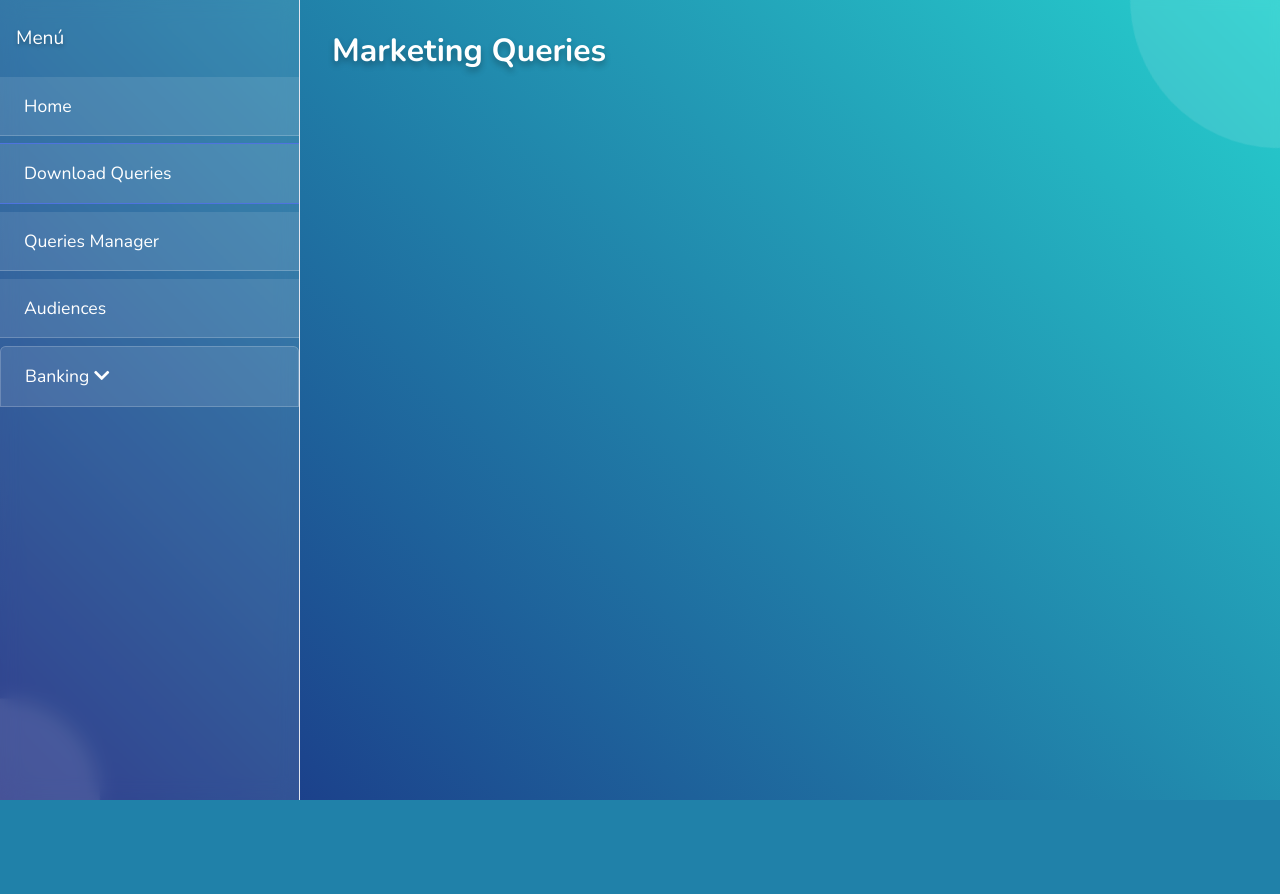
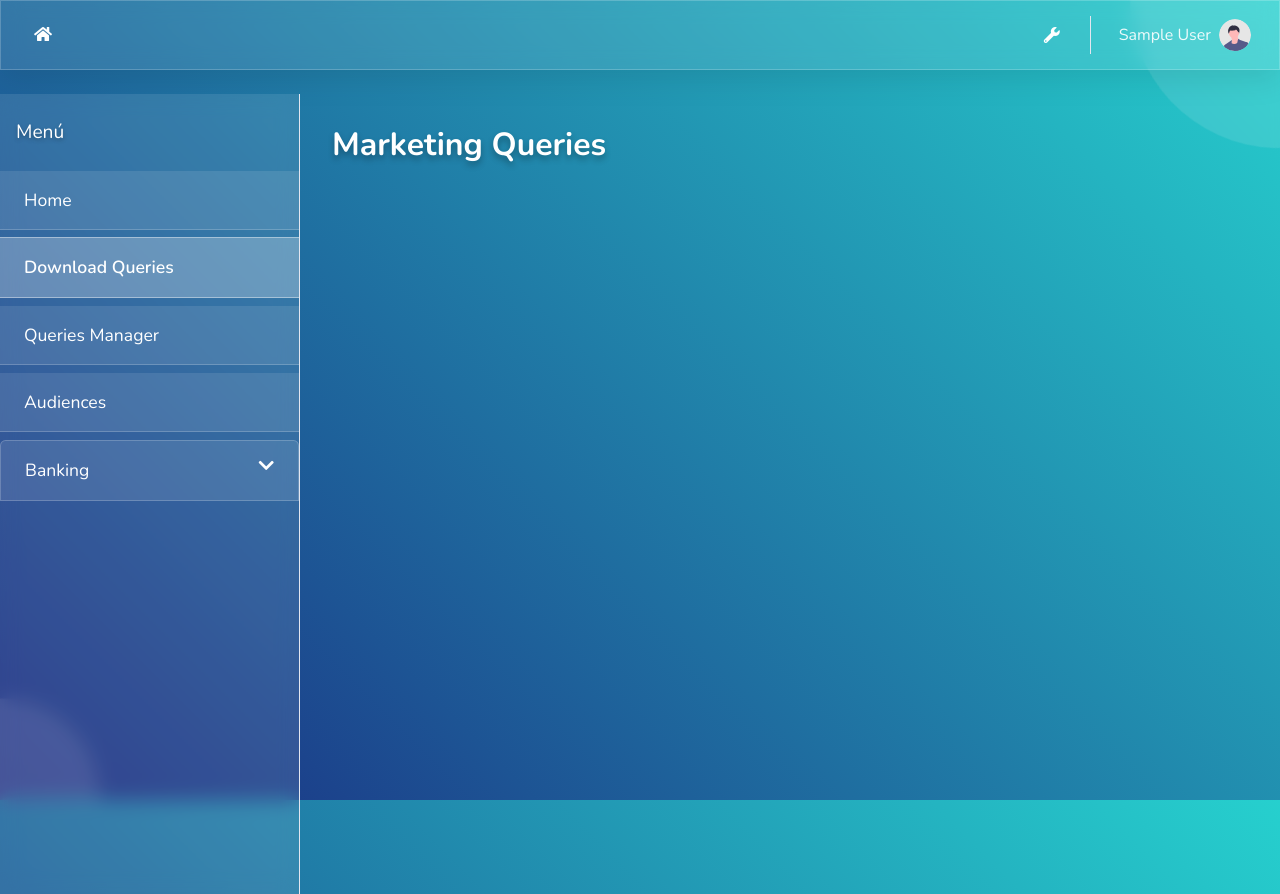
Before and after one commit to hachxaan/query-gpt, a Django app: page /queries in a window 1280 px wide. Before the commit the page ends 800 px from the top, so only its background shows below. Run offline with Django 5.2, Linux system fonts and the light colour scheme; the visitor is signed in with stand-in values (Sample User, id 1); data that the repository does not hold is empty; parts of the project's set-up code (start-up, migrations or seed data) failed here and were passed over; some libraries are stand-ins or nearby versions.

Commit message:
Agregar barra de navegación y modales en base.html; mejorar estilos en menu-querys.html; optimizar paginación en cardholders.py y crear plantilla cardholders.html

```diff
--- a/query_builder_app/templates/base.html
+++ b/query_builder_app/templates/base.html
@@ -155,7 +155,94 @@
         <div class="shape"></div>
     </div>
 
+    <!-- Topbar -->
+    <nav class="navbar navbar-expand navbar-light topbar mb-4 static-top glassmorphic">
+        <a class="nav-link" href="{% url 'home' %}" title="Home">
+            <i class="fas fa-home fa-fw" style="color: white;"></i>
+        </a>
+
+        <ul class="navbar-nav ml-auto">
+            {% if user.is_superuser %}
+            <li class="nav-item ml-3">
+                <a class="nav-link" href="{% url 'admin:index' %}" title="Admin Panel">
+                    <i class="fas fa-wrench fa-fw" style="color: white;"></i>
+                </a>
+            </li>
+            {% endif %}
+            <div class="topbar-divider d-none d-sm-block"></div>
+
+            <li class="nav-item dropdown no-arrow">
+                <a class="nav-link dropdown-toggle" href="#" id="userDropdown" role="button"
+                    data-toggle="dropdown" aria-haspopup="true" aria-expanded="false">
+                    <span class="mr-2 d-none d-lg-inline" style="color: rgba(255,255,255,0.9);">{{ user.first_name }} {{ user.last_name }}</span>
+                    <img class="img-profile rounded-circle"
+                        src="{% static 'img/undraw_profile.svg' %}">
+                </a>
+                <div class="dropdown-menu dropdown-menu-right shadow animated--grow-in"
+                    aria-labelledby="userDropdown">
+                    {% if user.role == 'AdminMultikrd' or user.role == 'AdminMarketing' %}
+                    <a class="dropdown-item" href="{% url 'query_list' %}">
+                        <i class="fas fa-cogs fa-sm fa-fw mr-2 text-gray-400"></i>
+                        Settings
+                    </a>
+                    <div class="dropdown-divider"></div>
+                    {% endif %}
+                    <a class="dropdown-item" href="{% url 'change_password' %}">
+                        <i class="fas fa-key fa-sm fa-fw mr-2 text-gray-400"></i>
+                        Change Password
+                    </a>
+                    <a class="dropdown-item" href="#" data-toggle="modal" data-target="#logoutModal">
+                        <i class="fas fa-sign-out-alt fa-sm fa-fw mr-2 text-gray-400"></i>
+                        Logout
+                    </a>
+                </div>
+            </li>
+        </ul>
+    </nav>
+    <!-- End of Topbar -->
+
     {% block content %}{% endblock %}
+
+    <!-- Logout Modal -->
+    <div class="modal fade" id="logoutModal" tabindex="-1" role="dialog" aria-labelledby="logoutModalLabel"
+        aria-hidden="true">
+        <div class="modal-dialog" role="document">
+            <div class="modal-content">
+                <div class="modal-header">
+                    <h5 class="modal-title" id="logoutModalLabel">Ready to Leave?</h5>
+                    <button class="close" type="button" data-dismiss="modal" aria-label="Close">
+                        <span aria-hidden="true">&times;</span>
+                    </button>
+                </div>
+                <div class="modal-body">Select "Logout" below if you are ready to end your current session.</div>
+                <div class="modal-footer">
+                    <button class="btn btn-secondary" type="button" data-dismiss="modal">Cancel</button>
+                    <a class="btn btn-primary" href="{% url 'logout' %}">Logout</a>
+                </div>
+            </div>
+        </div>
+    </div>
+
+    <!-- Error Modal -->
+    <div class="modal fade {% if error %}show d-block{% endif %}" id="errorModal" tabindex="-1" role="dialog"
+        aria-labelledby="errorModalLabel" aria-hidden="true">
+        <div class="modal-dialog" role="document">
+            <div class="modal-content">
+                <div class="modal-header">
+                    <h5 class="modal-title" id="errorModalLabel">Error</h5>
+                    <button type="button" class="close" data-dismiss="modal" aria-label="Close">
+                        <span aria-hidden="true">&times;</span>
+                    </button>
+                </div>
+                <div class="modal-body">
+                    {{ error }}
+                </div>
+                <div class="modal-footer">
+                    <button type="button" class="btn btn-secondary" data-dismiss="modal">Close</button>
+                </div>
+            </div>
+        </div>
+    </div>
 
     <script src="{% static 'vendor/jquery/jquery.min.js' %}"></script>
     <script src="{% static 'vendor/bootstrap/js/bootstrap.bundle.min.js' %}"></script>
--- a/query_builder_app/templates/queries/menu-querys.html
+++ b/query_builder_app/templates/queries/menu-querys.html
@@ -27,23 +27,35 @@
             margin-bottom: 0.5rem;
             color: white !important;
             transition: all 0.3s ease;
-            padding: 1rem 1.5rem; /* Aumentado el padding horizontal */
-            font-size: 1.1rem; /* Aumentado el tamaño de fuente */
+            padding: 1rem 1.5rem;
+            font-size: 1.1rem;
         }
 
-        /* ... resto de los estilos ... */
+        .list-group-item-action:hover {
+            background: rgba(255, 255, 255, 0.2) !important;
+            color: white !important;
+        }
+
+        .list-group-item-action.active {
+            background: rgba(255, 255, 255, 0.25) !important;
+            border-color: rgba(255, 255, 255, 0.4);
+            color: white !important;
+            font-weight: 600;
+        }
 
         /* Ajustes responsivos */
         @media (max-width: 768px) {
             #sidebar-wrapper {
                 position: fixed;
                 z-index: 1000;
-                width: 300px !important; /* Mantenemos el mismo ancho en móvil */
+                width: 300px !important;
                 transform: translateX(-100%);
                 transition: transform 0.3s ease-in-out;
             }
 
-            /* ... resto de los media queries ... */
+            #sidebar-wrapper.toggled {
+                transform: translateX(0);
+            }
         }
     </style>
     <div class="sidebar-heading">Menú</div>
@@ -55,23 +67,23 @@
         <a href="{% url 'audiences' %}" class="list-group-item list-group-item-action {% if request.resolver_match.url_name == 'audiences' %}active{% else %}bg-light{% endif %}">Audiences</a>
         <!-- Banking dropdown -->
         <div class="list-group">
-            <button class="list-group-item list-group-item-action {% if request.resolver_match.url_name == 'banking' or request.resolver_match.url_name == 'cardholders' %}active{% else %}bg-light{% endif %}"
-                    type="button"
-                    data-bs-toggle="collapse"
-                    data-bs-target="#bankingSubmenu"
-                    aria-expanded="false"
-                    aria-controls="bankingSubmenu">
-                Banking <i class="fas fa-chevron-down float-end"></i>
-            </button>
+            <a class="list-group-item list-group-item-action {% if request.resolver_match.url_name == 'banking' or request.resolver_match.url_name == 'cardholders' %}active{% else %}bg-light{% endif %}"
+               data-toggle="collapse"
+               href="#bankingSubmenu"
+               role="button"
+               aria-expanded="{% if request.resolver_match.url_name == 'banking' or request.resolver_match.url_name == 'cardholders' %}true{% else %}false{% endif %}"
+               aria-controls="bankingSubmenu">
+                Banking <i class="fas fa-chevron-down float-right"></i>
+            </a>
 
             <div class="collapse {% if request.resolver_match.url_name == 'banking' or request.resolver_match.url_name == 'cardholders' %}show{% endif %}"
                  id="bankingSubmenu">
                 <a href="{% url 'banking' %}"
-                   class="list-group-item list-group-item-action ps-4 {% if request.resolver_match.url_name == 'banking' %}active{% else %}bg-light{% endif %}">
+                   class="list-group-item list-group-item-action pl-4 {% if request.resolver_match.url_name == 'banking' %}active{% else %}bg-light{% endif %}">
                    Banking Reports
                 </a>
                 <a href="{% url 'cardholders' %}"
-                   class="list-group-item list-group-item-action ps-4 {% if request.resolver_match.url_name == 'cardholders' %}active{% else %}bg-light{% endif %}">
+                   class="list-group-item list-group-item-action pl-4 {% if request.resolver_match.url_name == 'cardholders' %}active{% else %}bg-light{% endif %}">
                    Migration
                 </a>
             </div>
@@ -79,14 +91,3 @@
     </div>
 </div>
 <!-- /#sidebar-wrapper -->
-<script src="https://code.jquery.com/jquery-3.6.0.min.js"></script>
-<script src="https://cdn.jsdelivr.net/npm/bootstrap@5.1.3/dist/js/bootstrap.bundle.min.js"></script>
-
-<script>
-document.addEventListener('DOMContentLoaded', function() {
-    var collapseTrigger = document.querySelector('[data-bs-toggle="collapse"]');
-    new bootstrap.Collapse(document.querySelector('#bankingSubmenu'), {
-        toggle: false
-    });
-});
-</script>
--- a/query_builder_app/templates/queries/queries.html
+++ b/query_builder_app/templates/queries/queries.html
@@ -30,17 +30,11 @@
     .queries-grid {
         display: grid;
         gap: 1.5rem;
-        grid-template-columns: repeat(auto-fill, minmax(280px, 1fr));
+        grid-template-columns: 1fr;
         padding: 0.5rem;
     }
 
     /* Ajustes responsivos */
-    @media (min-width: 576px) {
-        .queries-grid {
-            grid-template-columns: repeat(1, 1fr);
-        }
-    }
-
     @media (min-width: 768px) {
         .queries-grid {
             grid-template-columns: repeat(2, 1fr);
```
Also changed, not shown: query_builder_app/templates/cardholders/cardholders.html (added, +80 -0 lines), query_builder_app/views/cardholders.py (+38 -15 lines).
